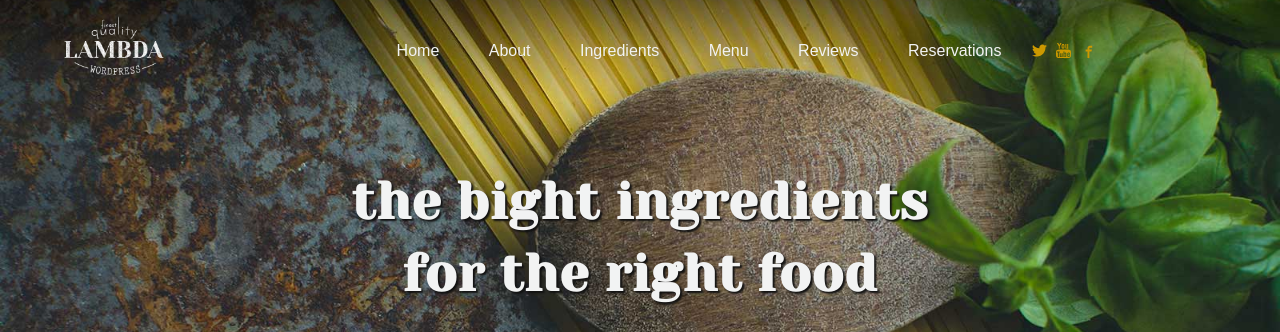
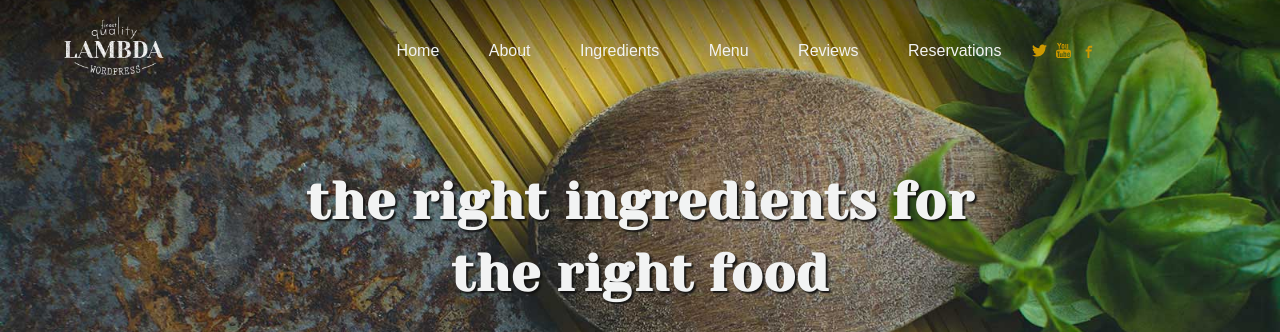
Before and after one commit to freddyhm/restaurant-template, a plain HTML site: page index.html in a window 1280 px wide. Shown: the top 332 px of the page. Drawn offline with Linux system fonts and the light colour scheme; a web font is replaced by a local one.

Commit message:
Built restaurant-template from commit 69d198f on branch master

```diff
--- a/index.html
+++ b/index.html
@@ -47,7 +47,7 @@
 </ul>
 		<img class="media logo" src="img/header/logo.png" width="100" height="60" alt="logo">
 		<div class="header__content">
-			<h1 class="big title header__title">the bight ingredients for the right food</h1>
+			<h1 class="big title header__title">the right ingredients for the right food</h1>
 			<img class="media" src="img/separator.png" width="150" height="30" alt="">
 			<div class="cta">
 			 	<a href="#reservation" class="button button--dark header__button--left">Book a table</a>
```
